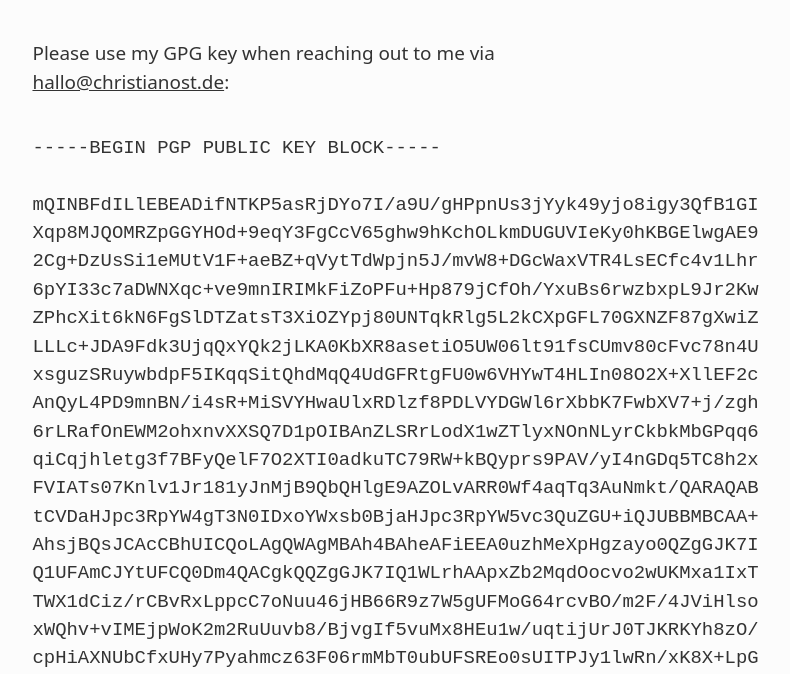
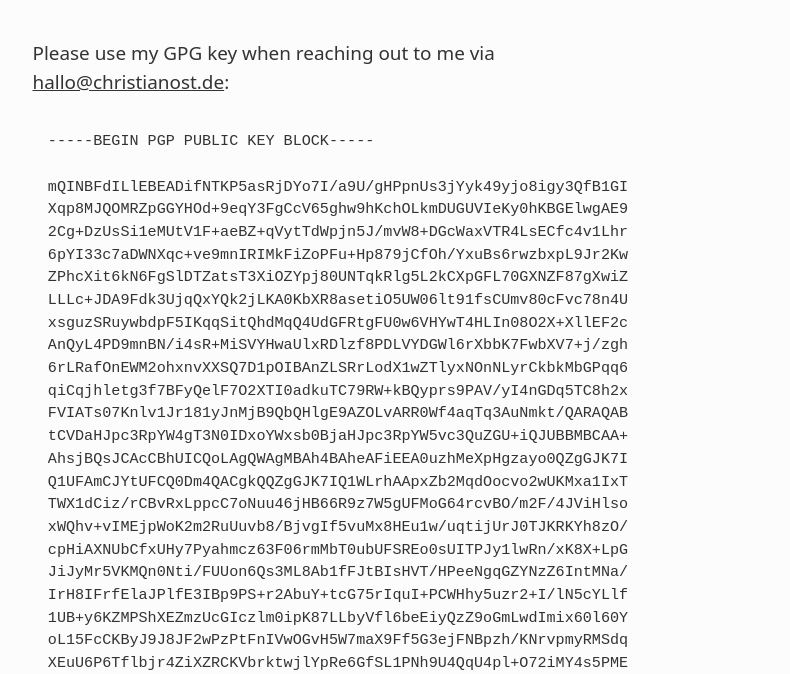
Before and after one commit to ca057/christianost.de, an Astro site: page /gpg in a window 1280 px wide. Shown: the part 126-800 px from the top of the page, without its empty margins (302-1092 px from the left). Built offline with nearby package versions, Linux system fonts and the light colour scheme; Astro itself is replaced by a stand-in of ours; a web font is replaced by a local one.

Commit message:
feat: formatting fixes

```diff
--- a/src/data/gpg-key.ts
+++ b/src/data/gpg-key.ts
@@ -60,4 +60,5 @@ HL96nsBmffLjNXvKJVp9uHgoqdMFzuOI4WgSKjR/27KwaAD81ZWUwUMNF6Zdd3Nl
 TY8Hm6K6ihIKzZapW1feszgclUb22ndN+qpNqeyTrUEvSH4EPw8oHMYIkJUMBZ7p
 7P/yE4dJEWCP68mjNA8eeCyxJhSwB1059jbXmQ==
 =nvXZ
+
 -----END PGP PUBLIC KEY BLOCK-----`;
--- a/src/pages/gpg.astro
+++ b/src/pages/gpg.astro
@@ -1,4 +1,5 @@
 ---
+import "../styles/variables.css";
 import Footer from "../components/Footer.astro";
 import Layout from "../layouts/Layout.astro";
 import { gpgKey } from "../data/gpg-key";
@@ -11,7 +12,19 @@ import { gpgKey } from "../data/gpg-key";
       href="mailto:hallo@christianost.de">hallo@christianost.de</a
     >:
   </p>
-  <pre>{gpgKey}
-  </pre>
+  <section class="code">
+    <pre>{gpgKey}</pre>
+  </section>
   <Footer />
 </Layout>
+
+<style>
+  pre {
+    font-size: 0.8rem;
+    overflow-x: scroll;
+  }
+  .code {
+    display: flex;
+    justify-content: center;
+  }
+</style>
```
